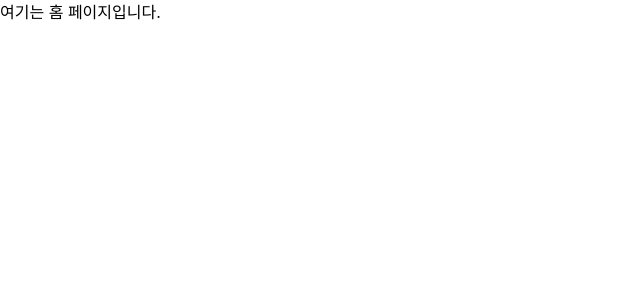
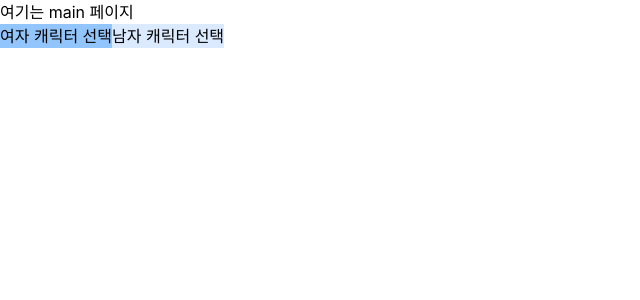
Before and after one commit to kimminsu31415/QuickTest, a React (Create React App) app: page / in a window 1280 px wide. Shown: the top 300 px of the page, without its empty margins (0-640 px from the left). Built offline with nearby package versions, Linux system fonts and the light colour scheme.

Commit message:
feat: 테스트 데이터 연결

```diff
--- a/src/pages/Home.js
+++ b/src/pages/Home.js
@@ -1,7 +1,37 @@
 import React from "react";
+import { useNavigate } from "react-router-dom";
+import axios from "axios";
 
-function Home() {
-  return <div>여기는 홈 페이지입니다.</div>;
-}
+const Home = () => {
+  const navigate = useNavigate();
+
+  const handleSelectCharacterGender = (gender) => {
+    //gender에 따라 데이터를 pageA로 보냄과 동시에 pageA로 이동
+    const characters =
+      gender === "female" ? ["여자 캐릭터 데이터"] : ["남자 캐릭터 데이터"];
+
+    navigate("/PageA", { state: { characters } });
+  };
+
+  return (
+    <div>
+      <div>여기는 main 페이지</div>
+
+      <button
+        className="bg-blue-300"
+        onClick={() => handleSelectCharacterGender("female")}
+      >
+        여자 캐릭터 선택
+      </button>
+
+      <button
+        className="bg-blue-100"
+        onClick={() => handleSelectCharacterGender("male")}
+      >
+        남자 캐릭터 선택
+      </button>
+    </div>
+  );
+};
 
 export default Home;
```
